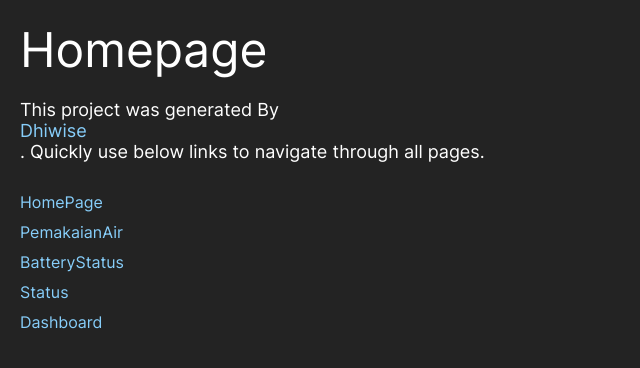
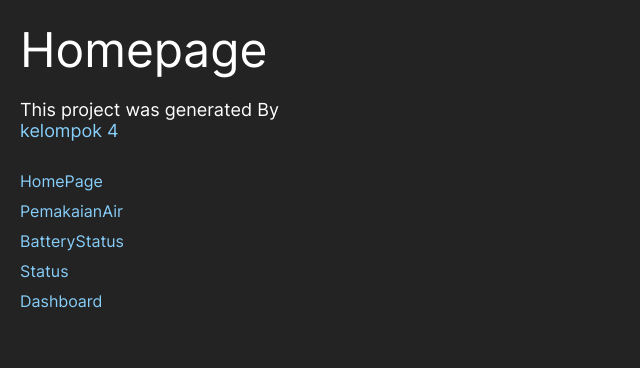
Before and after one commit to ArhanWR/Meteranqu_Kelompok4, a Next.js app: page / in a window 1280 px wide. Shown: the top 368 px of the page, without its empty margins (0-640 px from the left). Built offline with nearby package versions, Linux system fonts and the light colour scheme.

Commit message:
Revisi HomePage

```diff
--- a/src/app/page.jsx
+++ b/src/app/page.jsx
@@ -7,9 +7,8 @@ const Home = () => {
       <p style={{ fontSize: "18px", marginBottom: "30px" }}>
         This project was generated By{" "}
         <a href="https://www.dhiwise.com" style={{ color: "#87CEFA", textDecoration: "none" }}>
-          Dhiwise
+          kelompok 4
         </a>
-        . Quickly use below links to navigate through all pages.
       </p>
       <ul style={{ listStyle: "none", padding: "0" }}>
         <li style={{ marginBottom: "10px" }}>
```
